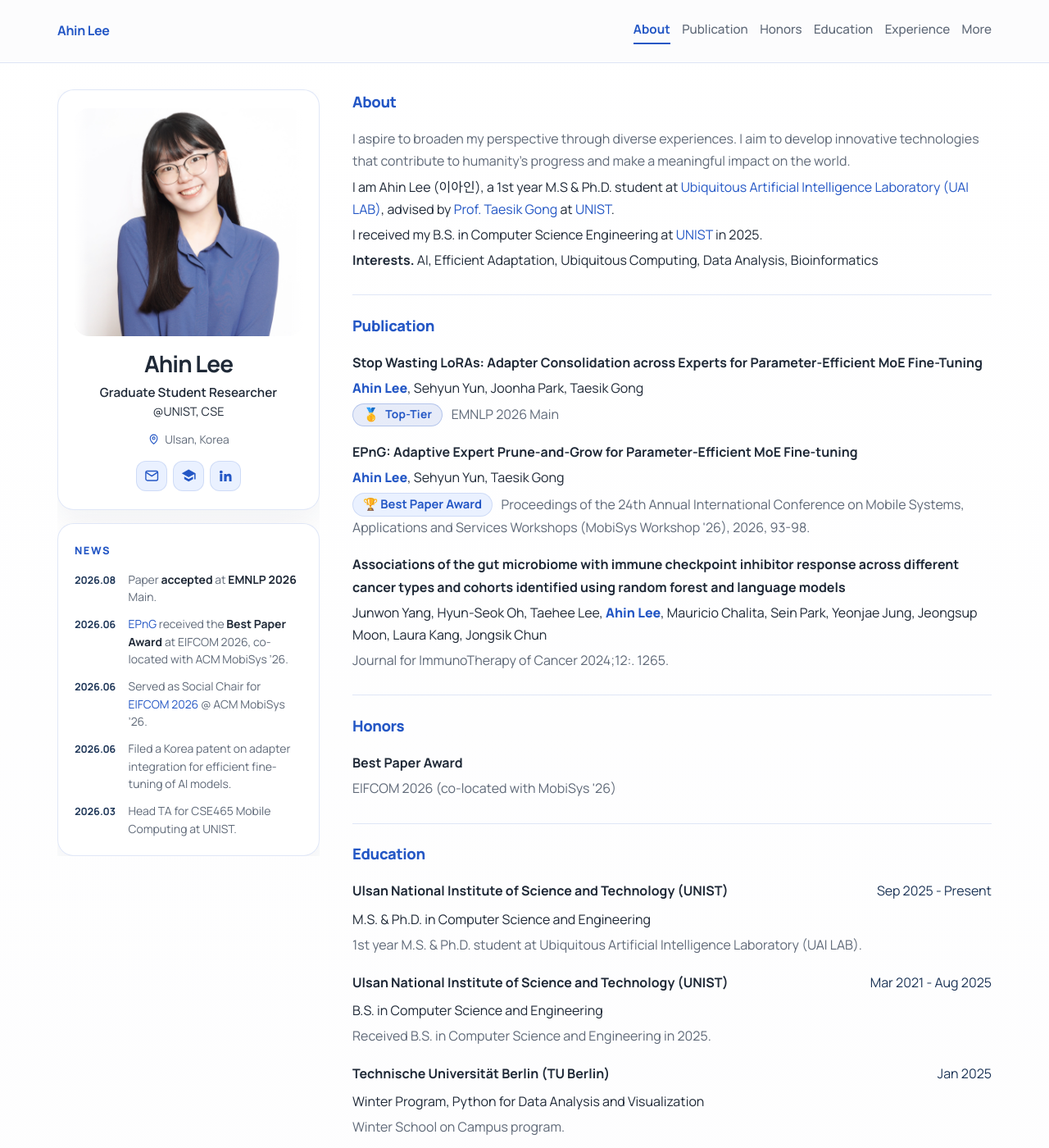
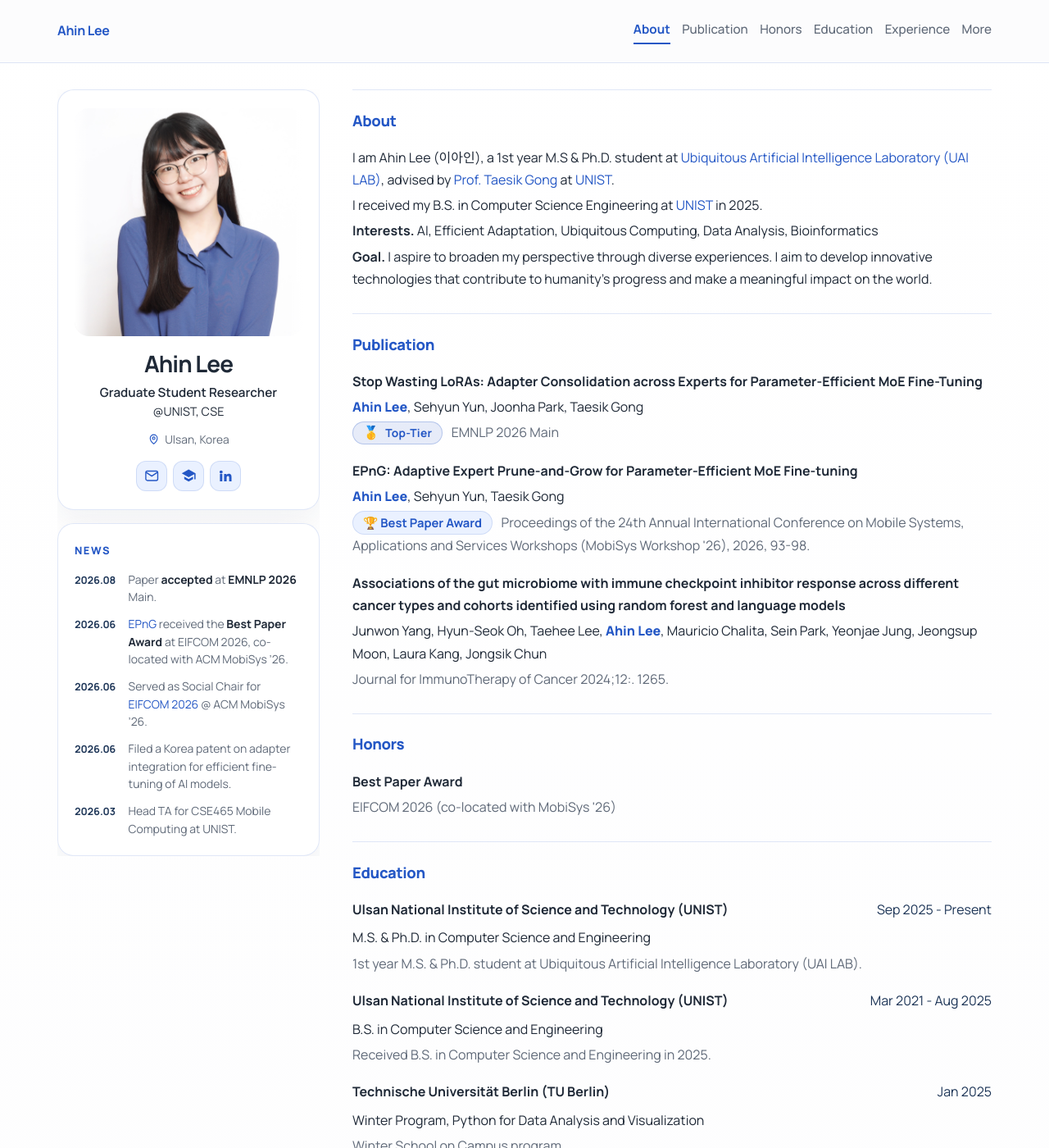
Before and after one commit to ahin-page/ahin-page.github.io, a Jekyll site: the page built from index.md, in a window 1280 px wide and 1400 px high. Shown: the whole window at 82% size. Built offline with Jekyll 4.4.1, drawn with Linux system fonts in a browser that asks for light colours.

Commit message:
goal added

```diff
--- a/_layouts/home.html
+++ b/_layouts/home.html
@@ -91,13 +91,13 @@ layout: default
 
 <div class="page-main">
 
-<section class="content content--lead" id="about">
+<section class="content" id="about">
   <h2>About</h2>
-  <p class="objective">{{ objective_markup }}</p>
   {% for paragraph in profile.about %}
   <p>{{ paragraph }}</p>
   {% endfor %}
   <p><strong>Interests.</strong> {{ profile.interests | join: ", " }}</p>
+  <p><strong>Goal.</strong> {{ objective_markup }}</p>
 </section>
 
 <section class="content" id="publication">
--- a/assets/main.scss
+++ b/assets/main.scss
@@ -349,15 +349,6 @@ img {
   padding: 1.35rem 0 1.75rem;
   border-top: 1px solid var(--line);
   scroll-margin-top: 6rem;
-}
-
-.content--lead {
-  padding-top: 0;
-  border-top: 0;
-}
-
-.objective {
-  color: var(--muted);
 }
 
 .content h2 {
```
